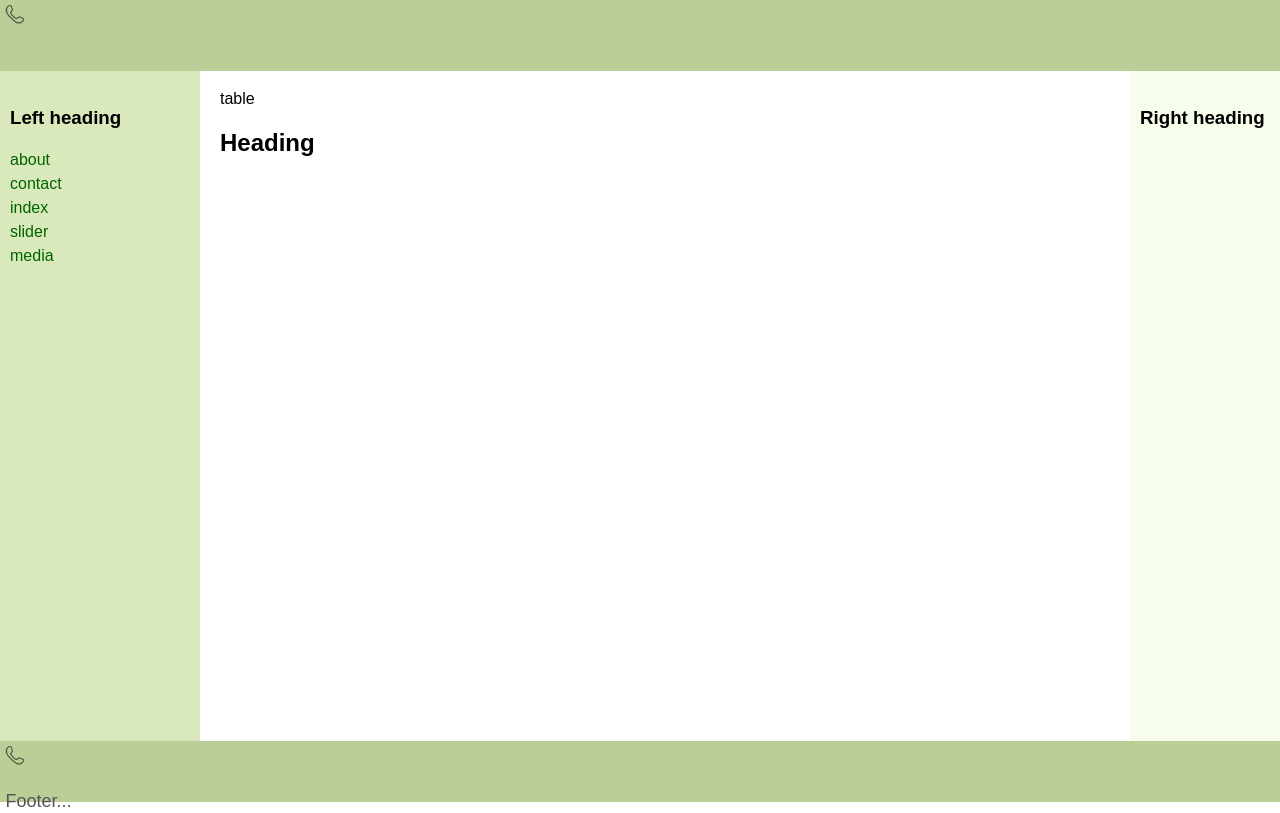
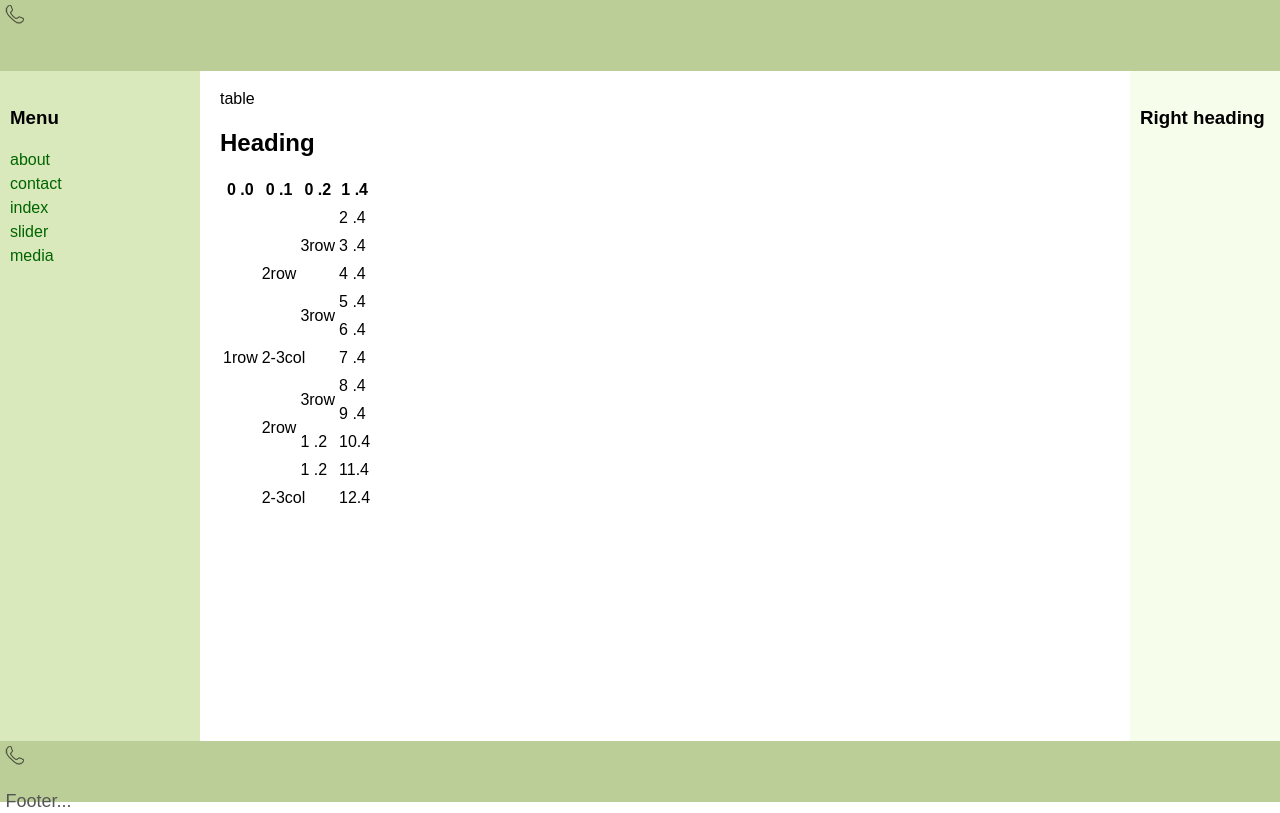
Before and after one commit to nikitos9boss/pz3, a plain HTML site: page table.html in a window 1280 px wide. Drawn offline with Linux system fonts and the light colour scheme.

Commit message:
Add files via upload

```diff
--- a/table.html
+++ b/table.html
@@ -11,11 +11,77 @@
     <main class="center column">
         <article>table
             <h1>Heading</h1>
-            <p></p>
+            <p>
+                <table>
+                    <tr>
+                      <th>0 .0</th>
+                      <th>0 .1</th>
+                      <th>0 .2</th>
+                      <th>1 .4</th>
+                    </tr>
+                    <tr>
+                      <td rowspan="11">1row</td>
+                      <td rowspan="5">2row</td>
+                      <td rowspan="3">3row</td>
+                      <td>2 .4</td>
+                    </tr>
+                    <tr>
+
+
+                        <td>3 .4</td>
+                      </tr>
+                      <tr>
+
+
+
+                        <td>4 .4</td>
+                      </tr>
+                      <tr>
+
+                        <td rowspan="2">3row</td>
+                        <td>5 .4</td>
+                      </tr>
+                      <tr>
+
+
+                        <td>6 .4</td>
+                      </tr>
+                      <tr>
+                        <td colspan="2">   2-3col</td>
+                        <td>7 .4</td>
+                      </tr>
+                      <tr>
+                        <td rowspan="4">2row</td>
+                        <td rowspan="2">3row</td>
+                        <td>8 .4</td>
+                      </tr>
+                      <tr>
+
+
+                        <td>9 .4</td>
+                      </tr>
+                      <tr>
+
+                        <td>1 .2</td>
+                        <td>10.4</td>
+                      </tr>
+                      <tr>
+
+                        <td>1 .2</td>
+                        <td>11.4</td>
+                      </tr>
+                      <tr>
+                        <td colspan="2"> 2-3col</td>
+                        <td>12.4</td>
+                      </tr>
+                  </table>
+            <table>
+</table>
+            </p>
         </article>
     </main>
     <nav class="left column">
-        <h3>Left heading</h3>
+        <h3>Menu</h3>
         <ul>
             <li><a href="about.html">about</a></li>
             <li><a href="contact.html">contact</a></li>
```
Also changed, not shown: about.html (+12 -2 lines), contact.html (+32 -6 lines), index.html (+2 -2 lines), media.html (+20 -4 lines), slider.html (+1 -1 lines).
